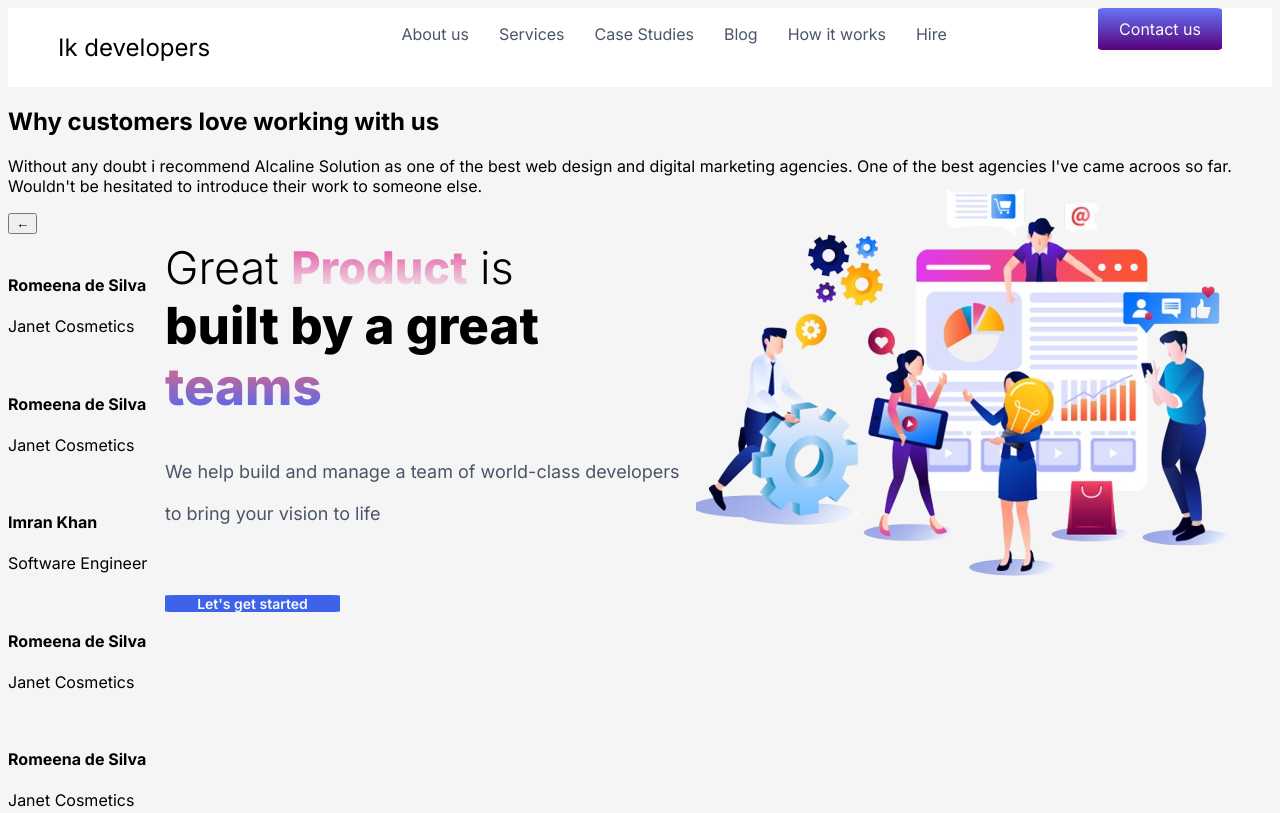
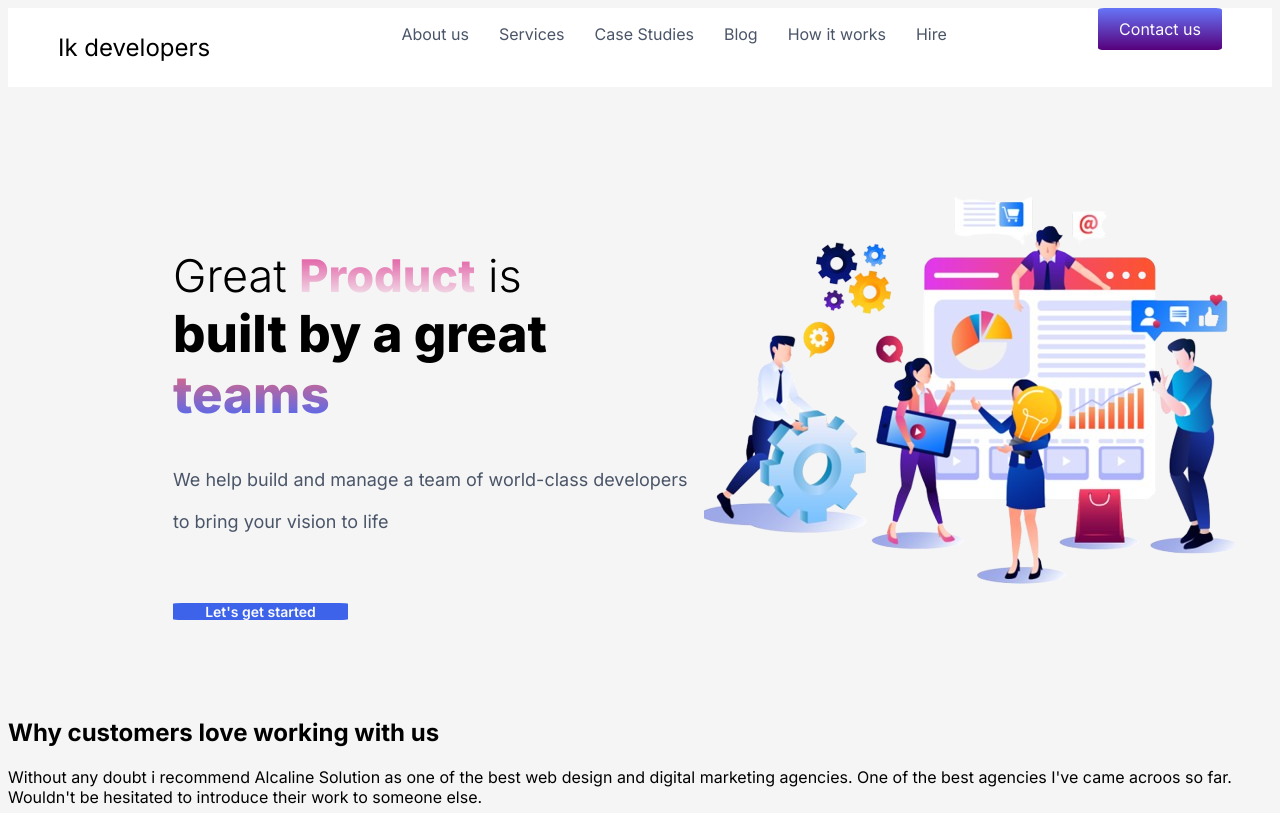
Before and after one commit to marcianitauwu/LandigPage_IKDevelopers, a plain HTML site: page index.html in a window 1280 px wide. Shown: the top 813 px of the page. Drawn offline with Linux system fonts and the light colour scheme; a web font is replaced by a local one.

Commit message:
Adjust logo positioning and padding in estilos.css

```diff
--- a/estilos.css
+++ b/estilos.css
@@ -53,9 +53,8 @@ body{
 }
 
 .logo{
-    position: absolute;
-    top: 144px;
-    left: 165px;
+    padding-top: 65px;
+    padding-left: 165px;
     display: flex;
     height: 546px;
     width: 1145px;
```
